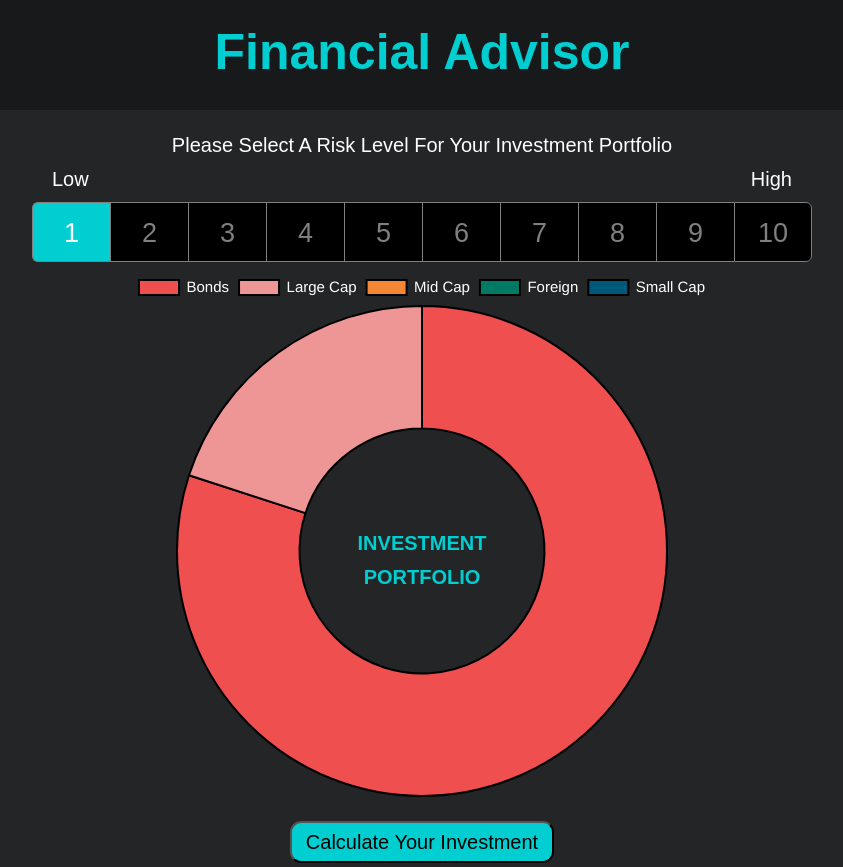
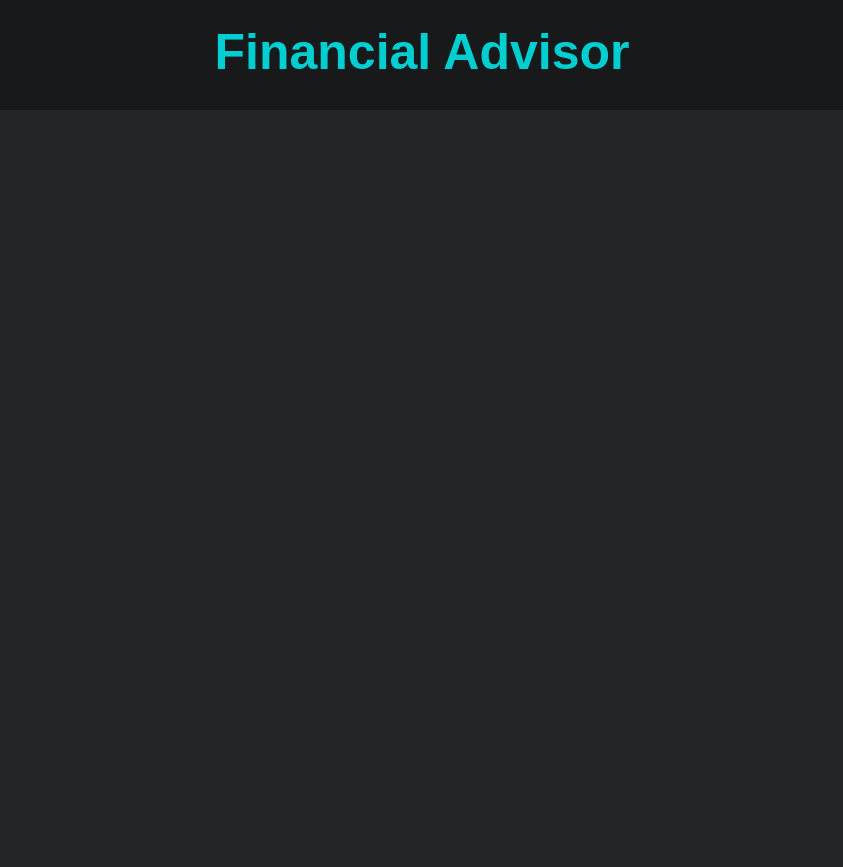
Before and after one commit to AlbertgitC/financial-advisor, a React (Create React App) app: page / in a window 1280 px wide. Shown: the whole page, without its empty margins (218-1061 px from the left). After the commit the page ends 800 px from the top, so only its background shows below. Built offline with nearby package versions, Linux system fonts and the light colour scheme.

Commit message:
use react router to switch between components

```diff
--- a/package.json
+++ b/package.json
@@ -11,6 +11,7 @@
     "react": "^17.0.1",
     "react-dom": "^17.0.1",
     "react-redux": "^7.2.2",
+    "react-router-dom": "^5.2.0",
     "react-scripts": "4.0.1",
     "redux": "^4.0.5",
     "web-vitals": "^0.2.4"
--- a/src/App.js
+++ b/src/App.js
@@ -1,17 +1,11 @@
 import './App.css';
 import { useState, useEffect } from 'react';
-import * as Actions from './components/util/actions';
 import { useSelector, useDispatch } from 'react-redux';
 import DonutGraph from './components/donutGraph';
+import { Switch, Route } from "react-router-dom";
+import CalInvest from './components/calInvest';
 
 function App() {
-  const [mainComponent, setComponent] = useState({ component: <DonutGraph /> });
-  const state = useSelector(state => state);
-  const dispatch = useDispatch();
-
-  useEffect(() => {
-    setComponent({ component: <DonutGraph setComponent={setComponent}/> });
-  }, []);
 
   return (
     <div className="App">
@@ -19,7 +13,14 @@ function App() {
         <h1>Financial Advisor</h1>
       </div>
       <div className="main">
-        {mainComponent.component}
+        <Switch>
+          <Route path="/chart">
+            <DonutGraph />
+          </Route>
+          <Route path="/calculator">
+            <CalInvest />
+          </Route>
+        </Switch>
       </div>
     </div>
   );
--- a/src/components/calInvest.js
+++ b/src/components/calInvest.js
@@ -1,9 +1,9 @@
 import { useSelector, useDispatch } from 'react-redux';
 import { useState, useEffect } from 'react';
-import DonutGraph from './donutGraph';
 import * as Actions from './util/actions';
 import RiskForm from './riskForm';
 import './calInvest.css';
+import { Link } from 'react-router-dom';
 
 function CalInvest(props) {
     const globalState = useSelector(state => state);
@@ -22,12 +22,6 @@ function CalInvest(props) {
             ...s, investment: globalState.investment
         }));
     }, [])
-
-    function changeComponent() {
-        props.setComponent({
-            component: <DonutGraph setComponent={props.setComponent} />
-        });
-    };
 
     function handleMoneyInput(e) {
         dispatch(Actions.changeInvest({ [e.target.name]: e.target.value }));
@@ -152,7 +146,9 @@ function CalInvest(props) {
                     Small Cap {globalState.riskChart[globalState.risk].smallCap * 100}%
                 </p>
                 <RiskForm />
-                <button onClick={changeComponent}>Back to Risk Chart</button>
+                <Link to="/chart">
+                    <button>Back to Risk Chart</button>
+                </Link>
             </div>
             <div className="cal-container">
                 <h3>Please Enter Your Current Portfolio</h3>
--- a/src/components/donutGraph.css
+++ b/src/components/donutGraph.css
@@ -51,7 +51,7 @@
 
 .chart-container {
     position: relative;
-    width: 1054px;
+    width: 100%;
 }
 
 .inv-portfolio {
--- a/src/components/donutGraph.js
+++ b/src/components/donutGraph.js
@@ -1,28 +1,41 @@
 import './donutGraph.css';
 import { useSelector, useDispatch } from 'react-redux';
-import { useEffect } from 'react';
+import { useState, useEffect, useRef } from 'react';
 import Chart from 'chart.js';
 import ChartDataLabels from 'chartjs-plugin-datalabels';
 import * as Actions from './util/actions';
-import CalInvest from './calInvest';
+import { Link } from 'react-router-dom';
 
 function DonutGraph(props) {
     const globalState = useSelector(state => state);
     const dispatch = useDispatch();
 
+    const [dataState, setData] = useState([]);
+    const [donutChart, setChart] = useState(null);
+
     useEffect(() => {
-        let level = document.getElementById(globalState.risk);
-        selectLevel(level);
-    }, [])
+        setData(Object.values(globalState.riskChart[globalState.risk]));
+        setChart(renderChart());
+    }, []);
 
-    function renderChart(data) {
-        const ctx = document.getElementById("donut-chart").getContext("2d");
+    useEffect(() => {
+        if (donutChart) updateChart(donutChart);
+    }, [dataState]);
+
+    function updateChart(chart) {
+        chart.data.datasets[0].data = dataState;
+        chart.update();
+    };
+
+    const chartRef = useRef(null);
+    function renderChart() {
+        const ctx = chartRef.current.getContext("2d");
         const configChart = {
             type: "doughnut",
             data: {
                 labels: ["Bonds", "Large Cap", "Mid Cap", "Foreign", "Small Cap"],
                 datasets: [{
-                    data: data,
+                    data: dataState,
                     backgroundColor: [
                         "#EF4F4F",
                         "#EE9595",
@@ -70,22 +83,16 @@ function DonutGraph(props) {
             }
         };
         const donutChart = new Chart(ctx, configChart);
+        return donutChart;
     };
 
     function selectLevel(target) {
-        let clicked = document.getElementsByClassName("clicked")[0];
-        if (clicked) clicked.classList.remove("clicked");
-        target.classList.add("clicked");
         dispatch(Actions.changeRisk(target.id));
-        renderChart(Object.values(globalState.riskChart[target.id]));
+        setData(Object.values(globalState.riskChart[target.id]));
     };
 
     function handleClick(e) {
         selectLevel(e.target);
-    };
-
-    function buttonClick() {
-        props.setComponent({ component: <CalInvest setComponent={props.setComponent}/> });
     };
 
     return (
@@ -96,26 +103,26 @@ function DonutGraph(props) {
                 <p>High</p>
             </div>
             <div className="risk-levels">
-                <div className="level" id="1" onClick={handleClick}>1</div>
-                <div className="level" id="2" onClick={handleClick}>2</div>
-                <div className="level" id="3" onClick={handleClick}>3</div>
-                <div className="level" id="4" onClick={handleClick}>4</div>
-                <div className="level" id="5" onClick={handleClick}>5</div>
-                <div className="level" id="6" onClick={handleClick}>6</div>
-                <div className="level" id="7" onClick={handleClick}>7</div>
-                <div className="level" id="8" onClick={handleClick}>8</div>
-                <div className="level" id="9" onClick={handleClick}>9</div>
-                <div className="level" id="10" onClick={handleClick}>10</div>
+                {
+                    Object.keys(globalState.riskChart).map((risk, i) => {
+                        let riskString = globalState.risk.toString();
+                        if (riskString === risk) {
+                            return <div key={i} className="level clicked" id={risk} onClick={handleClick}>{risk}</div>;
+                        };
+                        return <div key={i} className="level" id={risk} onClick={handleClick}>{risk}</div>;
+                    })
+                }
             </div>
             <div className="chart-container">
-                <canvas id="donut-chart"></canvas>
+                <canvas id="donut-chart" ref={chartRef}></canvas>
             </div>
             <div className="inv-portfolio">
-                <div>INVESTMENT</div>
-                <div>PORTFOLIO</div>
+                <p>INVESTMENT<br />PORTFOLIO</p>
             </div>
             <div>
-                <button onClick={buttonClick}>Calculate Your Investment</button>
+                <Link to="/calculator">
+                    <button>Calculate Your Investment</button>
+                </Link>
             </div>
         </div>
     );
--- a/src/index.js
+++ b/src/index.js
@@ -6,13 +6,16 @@ import reportWebVitals from './reportWebVitals';
 import { createStore } from 'redux';
 import rootReducer from './components/util/reducer';
 import { Provider } from 'react-redux';
+import { HashRouter } from 'react-router-dom';
 
 let store = createStore(rootReducer);
 
 ReactDOM.render(
   <React.StrictMode>
     <Provider store={store} >
-      <App />
+      <HashRouter>
+        <App />
+      </HashRouter>
     </Provider>
   </React.StrictMode>,
   document.getElementById('root')
```
Also changed, not shown: 2 other files (tests, documents, lock files or other folders).
